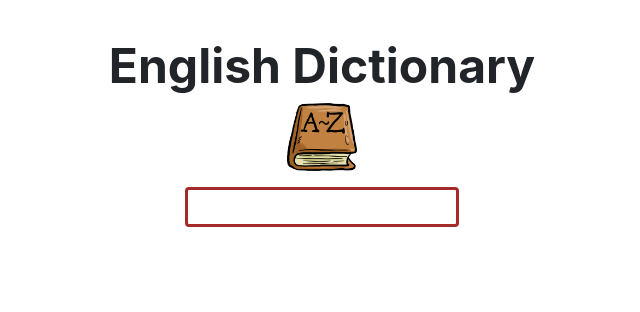
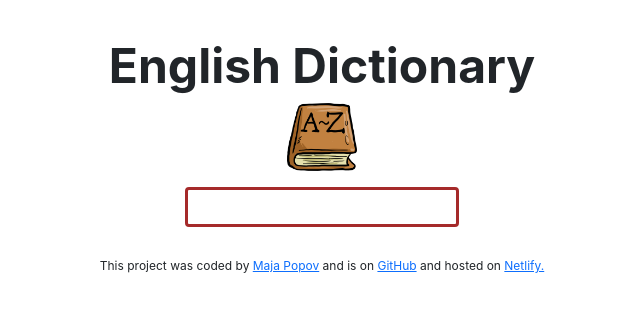
Before and after one commit to PopovMaja/project-dictionary, a React (Create React App) app: page / in a window 1280 px wide. Shown: the top 312 px of the page, without its empty margins (318-958 px from the left). Built offline with nearby package versions, Linux system fonts and the light colour scheme.

Commit message:
Added footer with info and links

```diff
--- a/src/App.css
+++ b/src/App.css
@@ -10,3 +10,8 @@
   margin-left: auto;
   margin-right: auto;
 }
+.App footer {
+  text-align: center;
+  margin: 30px auto;
+  font-size: 12px;
+}
--- a/src/App.js
+++ b/src/App.js
@@ -11,6 +11,26 @@ export default function App() {
         <main>
           <Dictionary />
         </main>
+        <footer>
+          This project was coded by{" "}
+          <a href="https://github.com/PopovMaja" target="_blank">
+            Maja Popov
+          </a>{" "}
+          and is on{" "}
+          <a
+            href="https://github.com/PopovMaja/project-dictionary"
+            target="_blank"
+          >
+            GitHub
+          </a>{" "}
+          and hosted on{" "}
+          <a
+            href="https://english-words-dictionary.netlify.app/"
+            target="_blank"
+          >
+            Netlify.
+          </a>
+        </footer>
       </div>
     </div>
   );
```
